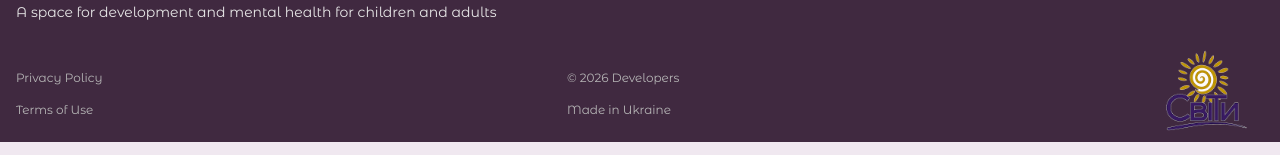
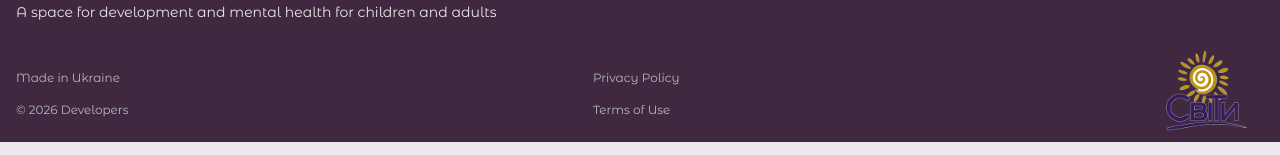
Before and after one commit to Ga1dar/world-of-development-of-opportunities-and-change-frontend, a React (Vite) app: page /users/password-reset/confirm in a window 1280 px wide. Shown: the part 1099-1254 px from the top of the page. Built offline with nearby package versions, Linux system fonts and the light colour scheme; no server answers.

Commit message:
fix footer

```diff
--- a/src/components/Footer.tsx
+++ b/src/components/Footer.tsx
@@ -165,13 +165,13 @@ export function Footer() {
             <Link to="" className="font-montserrat font-normal text-[#B6B6B6] text-xs row-start-2">
               {t("politics")}
             </Link>
-            <Link to="" className="font-montserrat font-normal text-[#B6B6B6] text-xs col-start-1 row-start-3">
+            <Link to="" className="font-montserrat font-normal text-[#B6B6B6] text-xs col-start-2 row-start-3">
               {t("conditions")}
             </Link>
-            <Link to="/" className="font-montserrat font-normal text-[#B6B6B6] text-xs col-start-2 row-start-2">
+            <Link to="/" className="font-montserrat font-normal text-[#B6B6B6] text-xs col-start-1 row-start-3">
               {t("developers")}
             </Link>
-            <div className="font-montserrat font-normal text-[#B6B6B6] text-xs col-start-2 row-start-3">{t("mdInUkr")}</div>
+            <div className="font-montserrat font-normal text-[#B6B6B6] text-xs col-start-1 row-start-2">{t("mdInUkr")}</div>
             <Link to="/" className="hidden sm:block sm:col-start-3 sm:row-start-1 sm:row-end-4 mt-0">
               <img
               src="/Logo1.png"
```
